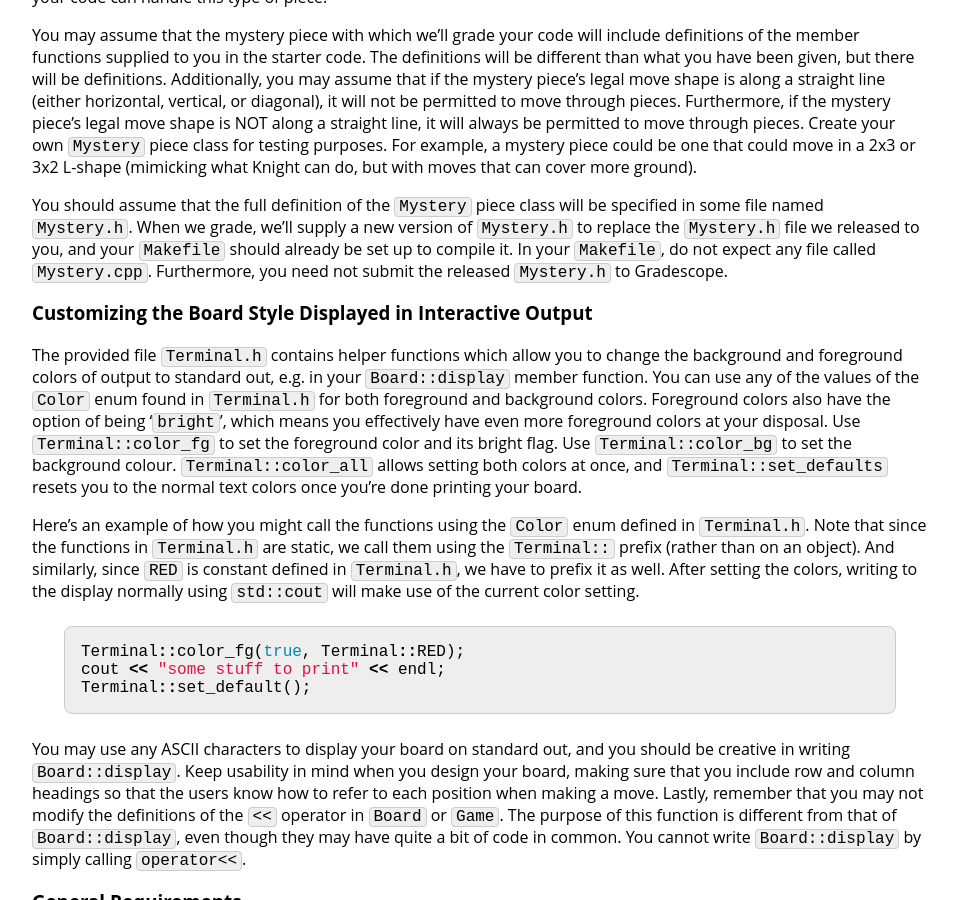
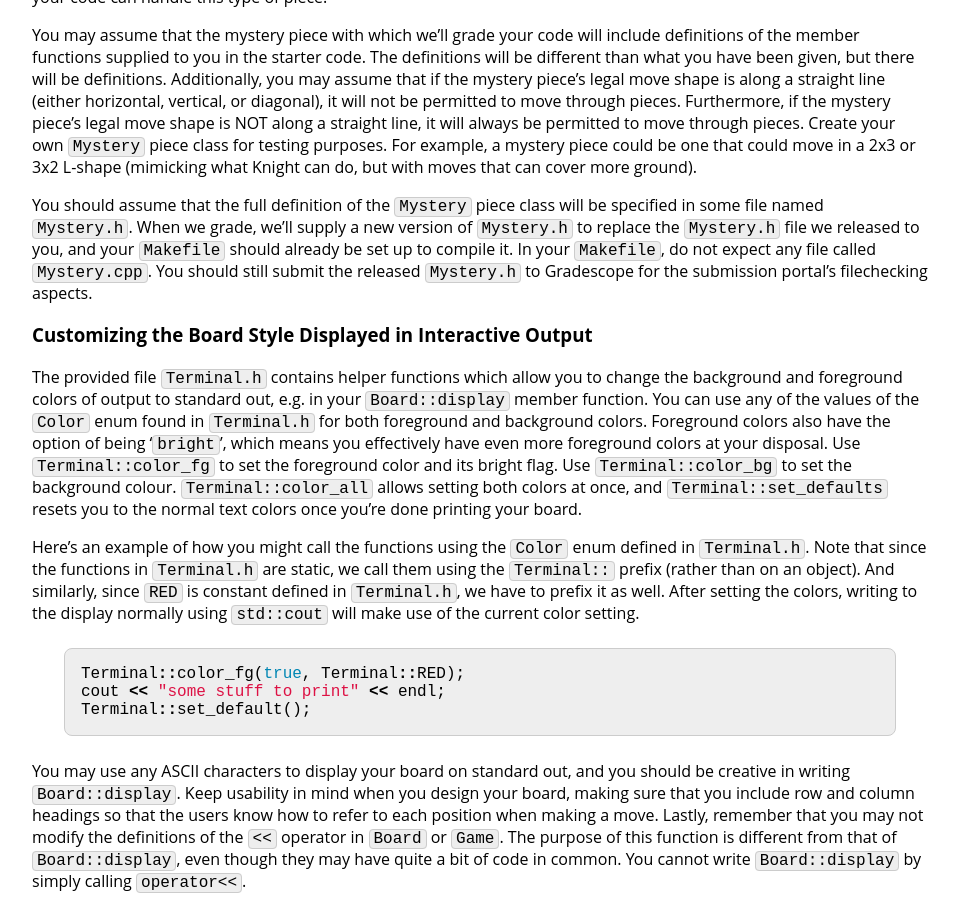
Before and after one commit to jhu-ip/cs220-sp26, a Jekyll site: the page built from assign/final.md, in a window 1280 px wide and 900 px high, scrolled down 12394 px. Shown: the whole window, without its empty margins (160-1118 px from the left). Built offline with Jekyll 4.4.1, drawn with Linux system fonts in a browser that asks for light colours.

Commit message:
final project - clarifying submissions should include Mystery.h

```diff
--- a/assign/final.md
+++ b/assign/final.md
@@ -334,7 +334,7 @@ To illustrate the power of dynamic dispatch in interfacing with existing code, w
 
 You may assume that the mystery piece with which we'll grade your code will include definitions of the member functions supplied to you in the starter code.  The definitions will be different than what you have been given, but there will be definitions. Additionally, you may assume that if the mystery piece's legal move shape is along a straight line (either horizontal, vertical, or diagonal), it will not be permitted to move through pieces. Furthermore, if the mystery piece's legal move shape is NOT along a straight line, it will always be permitted to move through pieces. Create your own `Mystery` piece class for testing purposes. For example, a mystery piece could be one that could move in a 2x3 or 3x2 L-shape (mimicking what Knight can do, but with moves that can cover more ground).
 
-You should assume that the full definition of the `Mystery` piece class will be specified in some file named `Mystery.h`. When we grade, we'll supply a new version of `Mystery.h` to replace the `Mystery.h` file we released to you, and your `Makefile` should already be set up to compile it. In your `Makefile`, do not expect any file called `Mystery.cpp`. Furthermore, you need not submit the released `Mystery.h` to Gradescope.
+You should assume that the full definition of the `Mystery` piece class will be specified in some file named `Mystery.h`. When we grade, we'll supply a new version of `Mystery.h` to replace the `Mystery.h` file we released to you, and your `Makefile` should already be set up to compile it. In your `Makefile`, do not expect any file called `Mystery.cpp`. You should still submit the released `Mystery.h` to Gradescope for the submission portal's filechecking aspects.
 
 
 ### Customizing the Board Style Displayed in Interactive Output
```
